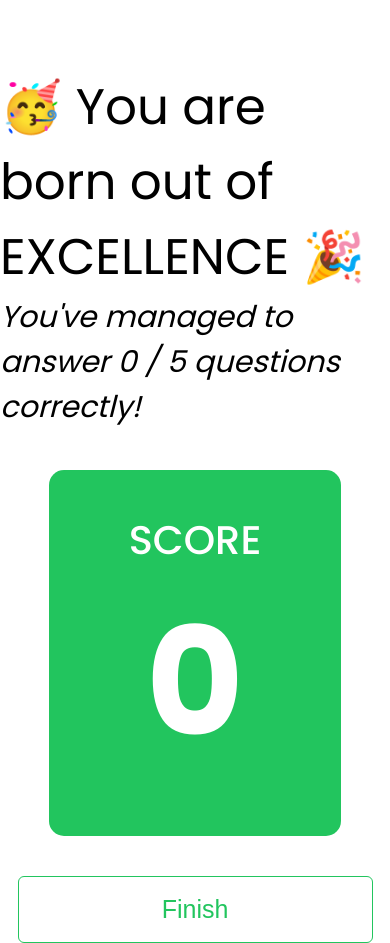
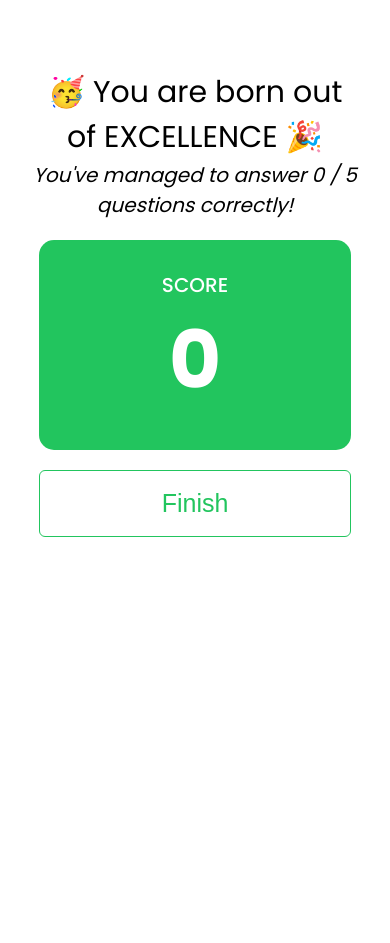
Before and after one commit to regtrey/proj-02-quiz, a React (Vite) app: page /app/results in a window 390 px wide. After the commit the page ends 844 px from the top, so only its background shows below. Built offline with nearby package versions, Linux system fonts and the light colour scheme.

Commit message:
Fix mobile layout

```diff
--- a/src/GlobalStyles.js
+++ b/src/GlobalStyles.js
@@ -60,6 +60,7 @@ const GlobalStyles = createGlobalStyle`
     }
 
     a {
+        color: #000;
         text-decoration:none;
     }
 
--- a/src/features/questions/Answer.jsx
+++ b/src/features/questions/Answer.jsx
@@ -38,4 +38,10 @@ export const Answer = styled.li`
   &:hover {
     ${(props) => hoverStyle[props.$hasAnswered]}
   }
+
+  @media screen and (max-width: 768px) {
+    height: 6rem;
+    font-size: 2rem;
+    padding: 0 2rem;
+  }
 `;
--- a/src/features/questions/AnswersList.jsx
+++ b/src/features/questions/AnswersList.jsx
@@ -14,14 +14,8 @@ const StyledAnswersList = styled.ul`
 `;
 
 function AnswersList() {
-  const {
-    hasAnswered,
-    setHasAnswered,
-    setIsCorrect,
-    score,
-    setScore,
-    setNumCorrect,
-  } = useAnswer();
+  const { hasAnswered, setHasAnswered, setIsCorrect, setScore, setNumCorrect } =
+    useAnswer();
   const { curQuestion } = useQuestion();
 
   const choices = curQuestion.choices;
--- a/src/features/questions/Question.jsx
+++ b/src/features/questions/Question.jsx
@@ -17,6 +17,10 @@ const QuestionItem = styled.h2`
   width: 80vw;
   font-size: 4rem;
   margin: 0 auto;
+
+  @media screen and (max-width: 768px) {
+    font-size: 2.5rem;
+  }
 `;
 
 function Question() {
--- a/src/features/results/MessageContainer.jsx
+++ b/src/features/results/MessageContainer.jsx
@@ -7,17 +7,31 @@ const StyledMessageContainer = styled.div`
   flex-direction: column;
   align-items: center;
   justify-content: center;
+
+  @media screen and (max-width: 768px) {
+    width: 85vw;
+  }
 `;
 
 const Message = styled.h1`
   font-size: 5rem;
   font-weight: 400;
+  text-align: center;
+
+  @media screen and (max-width: 768px) {
+    font-size: 3rem;
+  }
 `;
 
 const SubMessage = styled.h2`
   font-size: 3rem;
   font-weight: 400;
   font-style: italic;
+  text-align: center;
+
+  @media screen and (max-width: 768px) {
+    font-size: 2rem;
+  }
 `;
 
 function MessageContainer() {
--- a/src/features/results/ScoreContainer.jsx
+++ b/src/features/results/ScoreContainer.jsx
@@ -12,6 +12,11 @@ const StyledScoreContainer = styled.div`
   flex-direction: column;
   align-items: center;
   justify-content: center;
+
+  @media screen and (max-width: 768px) {
+    width: 80vw;
+    padding: 3rem 0;
+  }
 `;
 
 const Title = styled.h3`
@@ -19,12 +24,20 @@ const Title = styled.h3`
   font-weight: 500;
   text-transform: uppercase;
   color: var(--color-grey-0);
+
+  @media screen and (max-width: 768px) {
+    font-size: 2rem;
+  }
 `;
 
 const Score = styled.h1`
   font-size: 15rem;
   font-weight: 700;
   color: var(--color-grey-0);
+
+  @media screen and (max-width: 768px) {
+    font-size: 8rem;
+  }
 `;
 
 function ScoreContainer() {
--- a/src/pages/Home.jsx
+++ b/src/pages/Home.jsx
@@ -10,16 +10,31 @@ const StyledHome = styled.div`
   flex-direction: column;
   align-items: center;
   justify-content: flex-start;
+
+  @media screen and (max-width: 768px) {
+    padding: 10rem 0;
+  }
 `;
 
 const HomeLogo = styled(Logo)`
   font-size: 15rem;
   cursor: default;
+
+  @media screen and (max-width: 768px) {
+    font-size: 10rem;
+  }
 `;
 
 const Subtitle = styled.p`
   font-size: 2.5rem;
   margin-bottom: 6rem;
+
+  @media screen and (max-width: 768px) {
+    width: 80vw;
+    font-size: 2rem;
+    margin-bottom: 3.5rem;
+    text-align: center;
+  }
 `;
 
 function Home() {
--- a/src/pages/Result.jsx
+++ b/src/pages/Result.jsx
@@ -11,8 +11,13 @@ const StyledResult = styled.div`
   justify-content: flex-start;
   gap: 4rem;
 
-  @media (min-width: 1450px) {
+  @media screen and (min-width: 1450px) {
     padding: 13rem 0;
+  }
+
+  @media screen and (max-width: 768px) {
+    padding: 7rem 2rem;
+    gap: 2rem;
   }
 `;
 
--- a/src/ui/Button.jsx
+++ b/src/ui/Button.jsx
@@ -11,6 +11,10 @@ const sizes = {
     font-size: 2.2rem;
     border-radius: 6px;
     padding: 1.8rem;
+
+    @media screen and (max-width: 768px) {
+      width: 70vw;
+    }
   `,
 };
 
@@ -25,6 +29,10 @@ const type = {
     &:hover {
       background-color: var(--color-brand-500);
       color: var(--color-grey-0);
+    }
+
+    @media screen and (max-width: 768px) {
+      width: 80vw;
     }
   `,
 };
--- a/src/ui/Footer.jsx
+++ b/src/ui/Footer.jsx
@@ -11,6 +11,10 @@ const StyledFooter = styled.footer`
   display: flex;
   align-items: center;
   justify-content: space-between;
+
+  @media screen and (max-width: 768px) {
+    padding: 0 3rem;
+  }
 `;
 
 const Count = styled.p`
--- a/src/ui/Header.jsx
+++ b/src/ui/Header.jsx
@@ -6,6 +6,11 @@ const StyledHeader = styled.header`
   padding: 0 10rem;
   display: flex;
   align-items: center;
+
+  @media screen and (max-width: 768px) {
+    padding: 0;
+    justify-content: center;
+  }
 `;
 
 export const Logo = styled.h1`
--- a/src/ui/Input.jsx
+++ b/src/ui/Input.jsx
@@ -7,4 +7,8 @@ export const Input = styled.input`
   border-radius: 6px;
   padding: 1.8rem;
   text-align: center;
+
+  @media screen and (max-width: 768px) {
+    width: 70vw;
+  }
 `;
```
